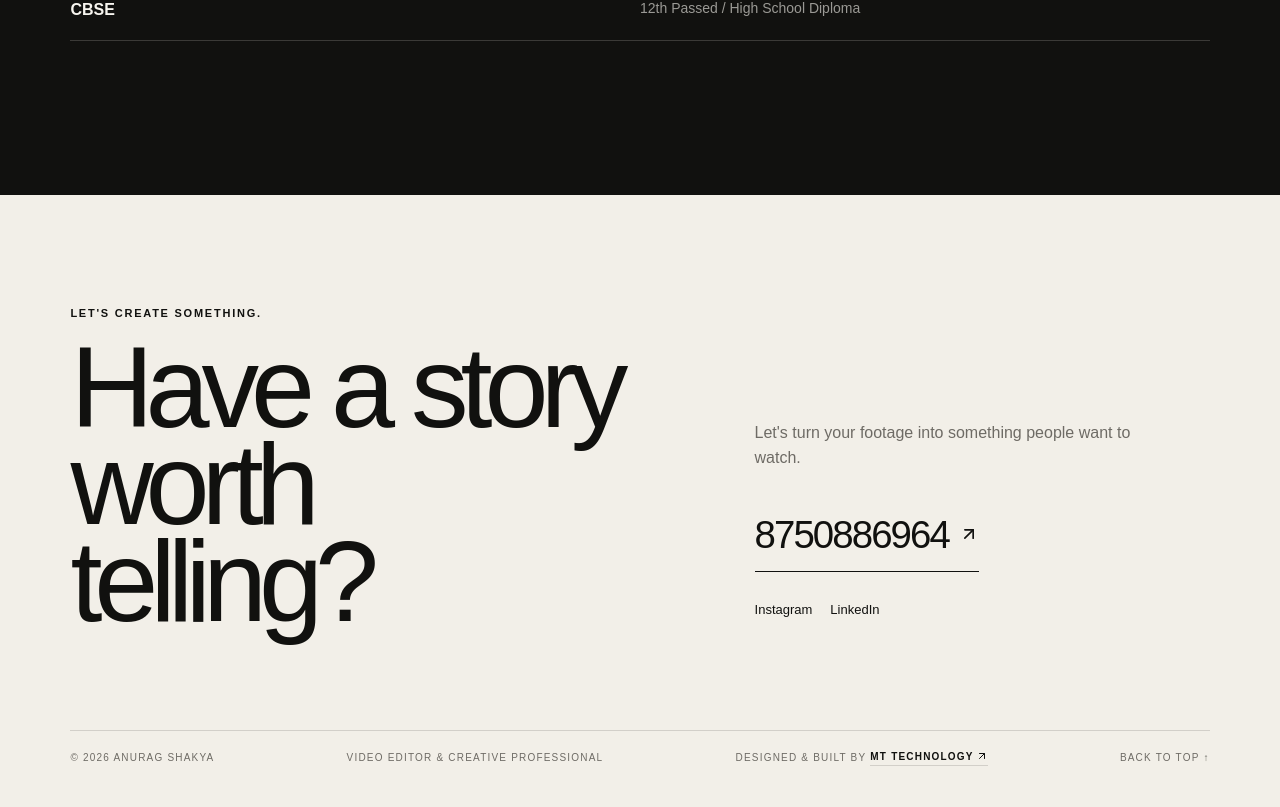
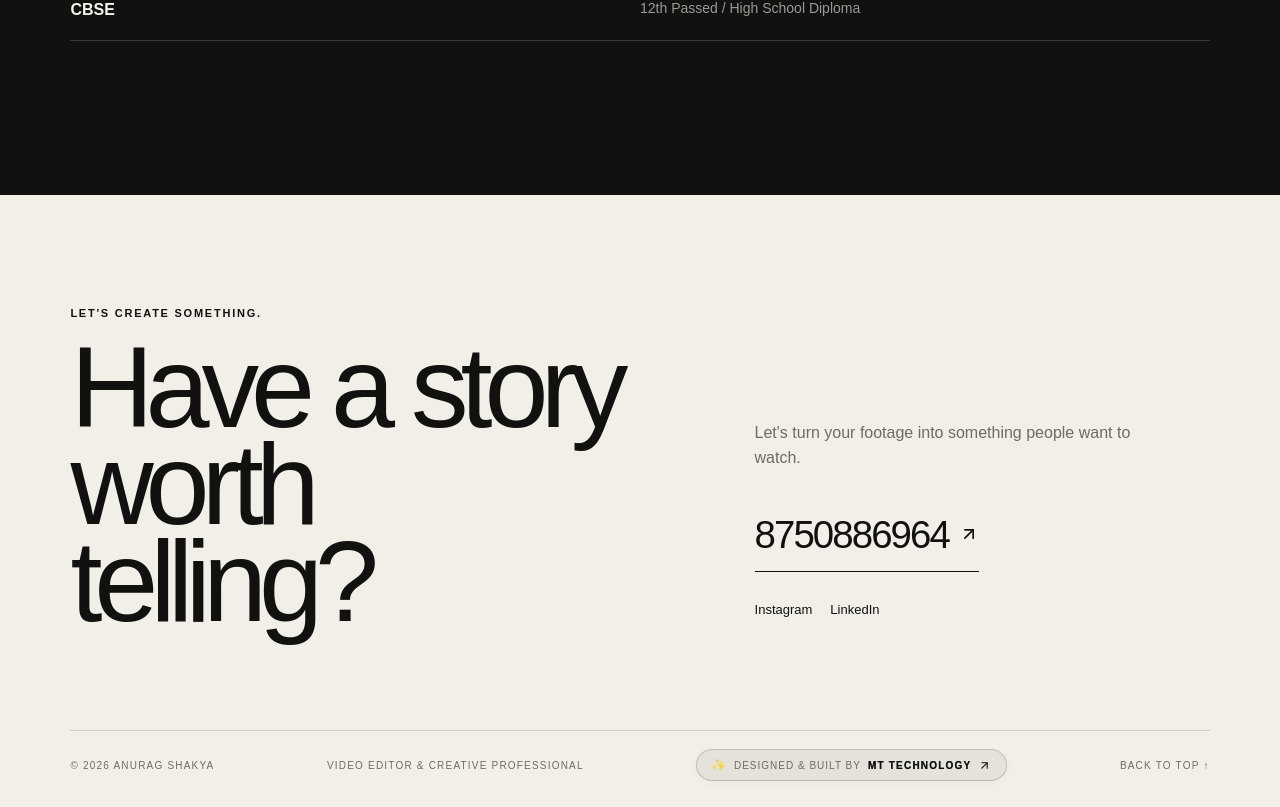
Before and after one commit to MANASMISHRA-2003-MM/Anurag-Portfolio, a React (Vite) app: page / in a window 1280 px wide. Shown: the part 8124-8931 px from the top of the page. Built offline with nearby package versions, Linux system fonts and the light colour scheme; a web font is replaced by a local one.

Commit message:
Enhance MT Technology designer credit with eye-catching interactive badge

```diff
--- a/src/components/Footer.tsx
+++ b/src/components/Footer.tsx
@@ -49,14 +49,18 @@ export default function Footer() {
           <span>© {new Date().getFullYear()} {portfolio.site.name}</span>
           <span>{portfolio.site.role}</span>
           <span className="footer__credit">
-            Designed & Built by{' '}
             <a
               href="https://mt-technology-fullscreen-video-webs.vercel.app/"
               target="_blank"
               rel="noopener noreferrer"
-              className="footer__credit-link"
+              className="footer__credit-badge"
+              title="Visit Designer & Creator - MT Technology"
             >
-              MT Technology <ArrowUpRight style={{ display: 'inline', width: '12px', height: '12px', verticalAlign: 'middle' }} />
+              <span className="footer__credit-shimmer"></span>
+              <span className="footer__credit-sparkle">✨</span>
+              <span className="footer__credit-label">Designed & Built by</span>
+              <span className="footer__credit-name">MT Technology</span>
+              <ArrowUpRight className="footer__credit-arrow" />
             </a>
           </span>
           <a href="#home">Back to top ↑</a>
--- a/src/index.css
+++ b/src/index.css
@@ -123,9 +123,19 @@ button{font:inherit}
 .footer__big-link svg{width:20px}
 .footer__socials{display:flex;gap:18px;margin-top:28px;font-size:13px}
 .footer__bottom{max-width:1400px;margin:100px auto 0;padding-top:18px;border-top:1px solid var(--line);display:flex;justify-content:space-between;align-items:center;flex-wrap:wrap;gap:15px;font-size:10px;text-transform:uppercase;letter-spacing:.12em;color:var(--muted)}
-.footer__credit{display:inline-flex;align-items:center;gap:4px}
-.footer__credit-link{color:var(--ink);font-weight:600;border-bottom:1px solid var(--line);padding-bottom:1px;transition:all .25s ease;display:inline-flex;align-items:center;gap:2px}
-.footer__credit-link:hover{border-bottom-color:var(--ink);opacity:.85}
+.footer__credit{display:inline-flex;align-items:center}
+.footer__credit-badge{position:relative;display:inline-flex;align-items:center;gap:7px;padding:7px 15px;border-radius:999px;background:rgba(17,17,15,.05);border:1px solid rgba(17,17,15,.18);font-size:10px;text-transform:uppercase;letter-spacing:.1em;color:var(--ink);overflow:hidden;text-decoration:none;transition:all .35s cubic-bezier(.22,1,.36,1);box-shadow:0 2px 10px rgba(0,0,0,.03)}
+.footer__credit-shimmer{position:absolute;top:0;left:-100%;width:100%;height:100%;background:linear-gradient(90deg,transparent 0%,rgba(255,255,255,.6) 50%,transparent 100%);transition:left .6s ease;pointer-events:none}
+.footer__credit-sparkle{font-size:11px;display:inline-block;animation:pulse-sparkle 2s ease-in-out infinite alternate}
+@keyframes pulse-sparkle{0%{transform:scale(.9) rotate(0deg);opacity:.8}100%{transform:scale(1.25) rotate(18deg);opacity:1}}
+.footer__credit-label{color:var(--muted);font-weight:500}
+.footer__credit-name{font-weight:700;letter-spacing:.12em;background:linear-gradient(135deg,#11110f 0%,#4a4740 100%);-webkit-background-clip:text;background-clip:text}
+.footer__credit-arrow{width:13px;height:13px;flex-shrink:0;transition:transform .3s ease,color .3s ease}
+.footer__credit-badge:hover{background:#11110f;color:#f7f5ef;border-color:#11110f;transform:translateY(-2px);box-shadow:0 6px 22px rgba(17,17,15,.28),0 0 14px rgba(255,215,0,.25)}
+.footer__credit-badge:hover .footer__credit-label{color:rgba(247,245,239,.72)}
+.footer__credit-badge:hover .footer__credit-name{background:linear-gradient(135deg,#ffffff 0%,#ffd700 100%);-webkit-background-clip:text;background-clip:text;-webkit-text-fill-color:transparent}
+.footer__credit-badge:hover .footer__credit-shimmer{left:100%}
+.footer__credit-badge:hover .footer__credit-arrow{transform:translate(2px,-2px);color:#ffd700}
 /* ── WhatsApp FAB ────────────────────────────────── */
 .whatsapp-fab{
   position:fixed;bottom:28px;right:28px;z-index:999;
```
